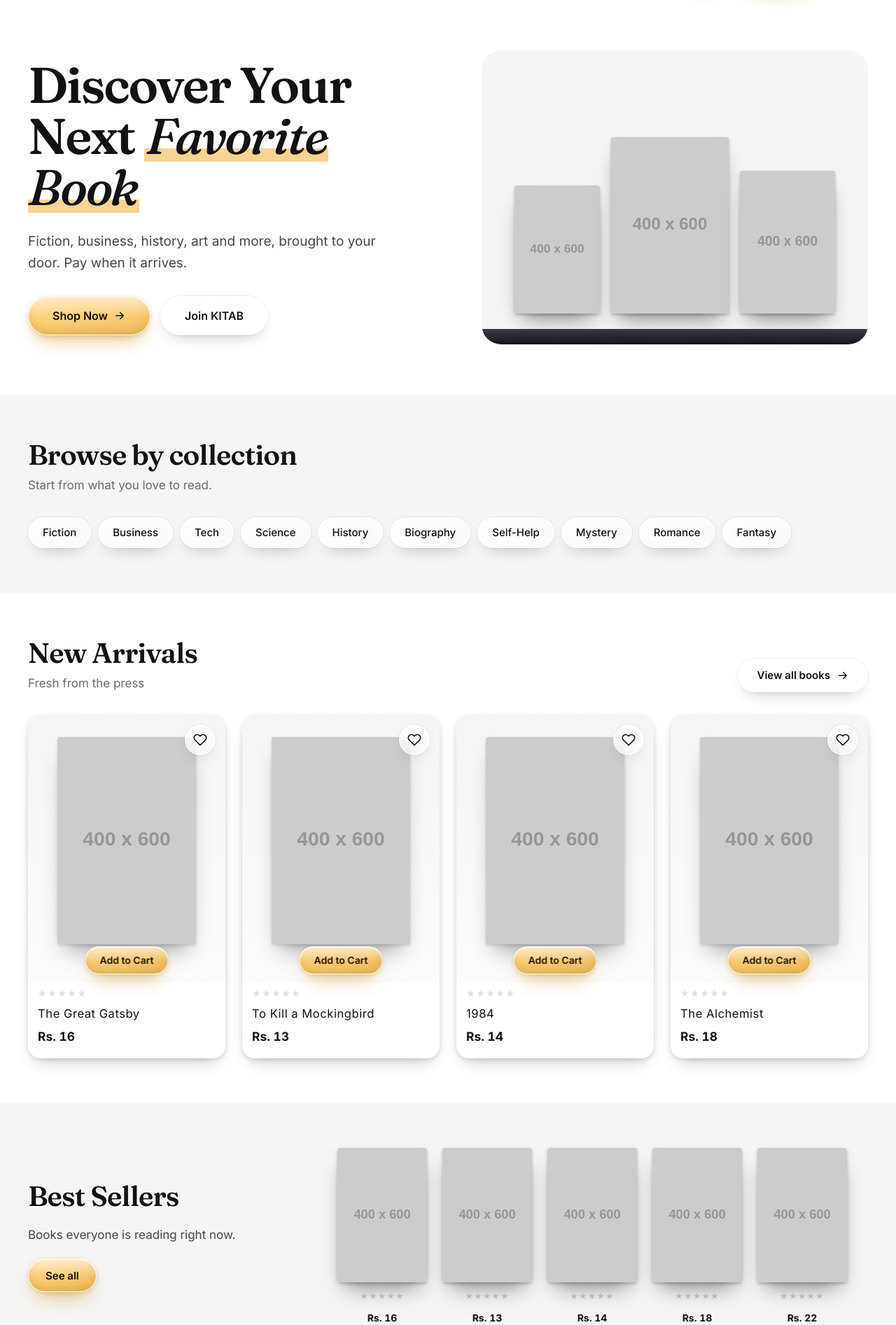
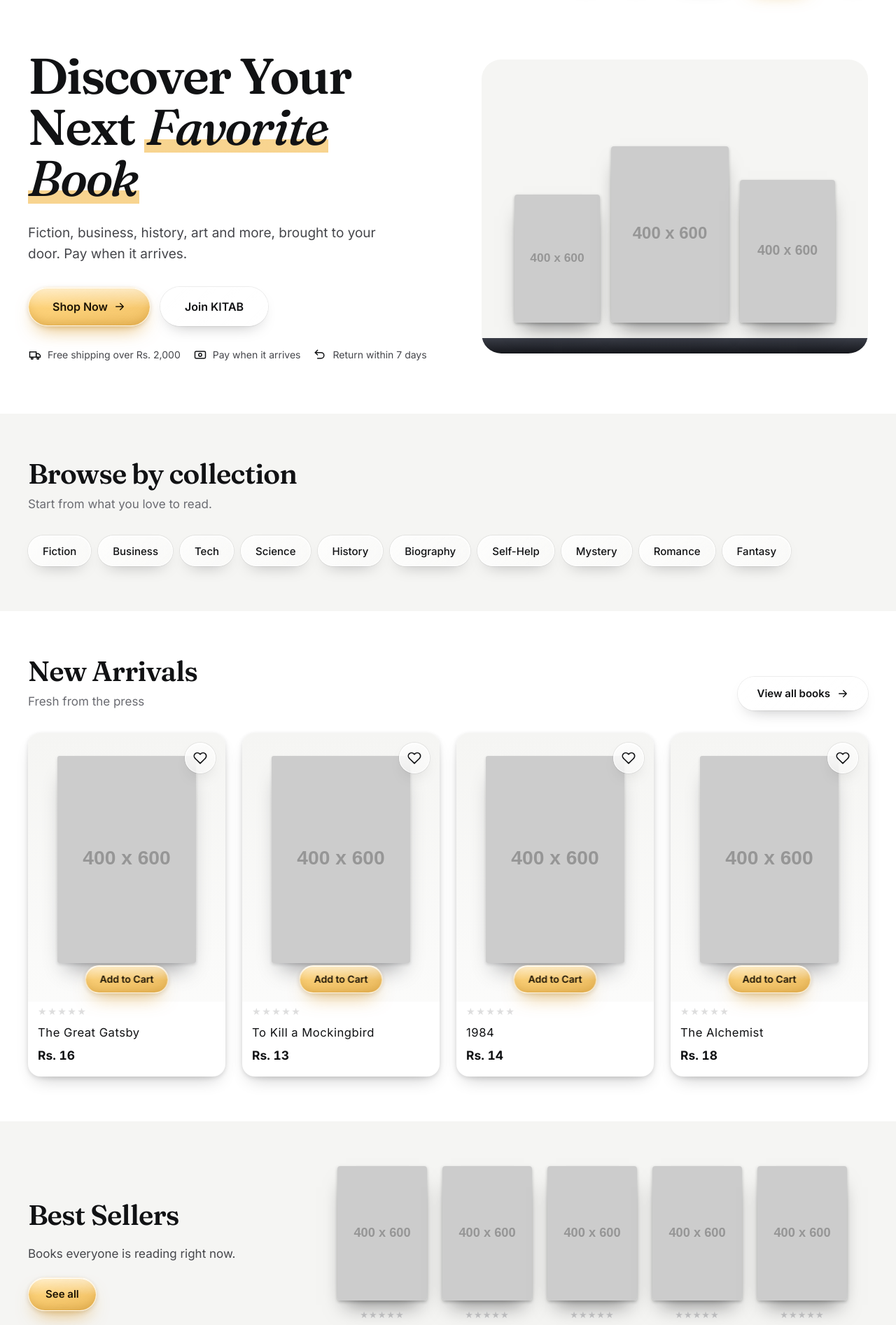
Before and after one commit to BisheshWaiba/Kitab, a PHP site: page / in a window 1280 px wide. Shown: the part 113-2006 px from the top of the page at 70% size. Run offline with PHP 8.4, Linux system fonts and the light colour scheme; data comes from the database, SQL or seed files in the repository; grey boxes labelled with a size stand in for pictures from a placeholder-image service; data that the repository does not hold is empty; some libraries are stand-ins or nearby versions.

Commit message:
ider page and bigger cards on big monitors, covers fade in, Home hero promises and entrance

```diff
--- a/assets/css/flat.css
+++ b/assets/css/flat.css
@@ -5,7 +5,7 @@
    Used by Home and Shop (page-specific parts: home-flat.css, shop-flat.css). */
 
 .fl { color: var(--k-ink); }
-.fl-wrap { width: 100%; max-width: 1280px; margin: 0 auto; padding: 0 40px; box-sizing: border-box; }
+.fl-wrap { width: 100%; max-width: var(--k-wrap); margin: 0 auto; padding: 0 40px; box-sizing: border-box; }
 
 /* ---------- type ---------- */
 .fl-h1 { margin: 0; font: 600 clamp(44px, 5.6vw, 72px)/1.02 var(--k-display); letter-spacing: -.03em; color: var(--k-ink); }
@@ -20,6 +20,8 @@
 .fl-head { display: flex; align-items: flex-end; justify-content: space-between; flex-wrap: wrap; gap: 24px; margin-bottom: 32px; }
 .fl-chips { display: flex; flex-wrap: wrap; gap: 10px; margin: 0; padding: 0; list-style: none; }
 .fl-grid { display: grid; grid-template-columns: repeat(auto-fill, minmax(min(250px, 100%), 1fr)); gap: 24px; }
+/* on big monitors (the page is 1560 wide, see --k-wrap in kitab.css) the cards grow instead of squeezing in a fifth column */
+@media (min-width: 1700px) { .fl-grid { grid-template-columns: repeat(auto-fill, minmax(min(320px, 100%), 1fr)); } }
 
 /* ---------- book cards (the shared .k-book card from k_book_card(), styled for these pages only) ---------- */
 /* A product-shot card, like a shop's product tile: no border, a soft shadow, a tall pale stage with the picture large on it,
@@ -33,7 +35,12 @@
 /* the stage: 390 wide to 530 tall like the reference (just over three quarters of the card), a very light grey that fades a little
    towards the bottom. The cover is centred in it, a little above the middle (the bottom padding leaves room for Add to Cart). */
 .fl .k-book__cover { box-sizing: border-box; aspect-ratio: 39 / 53; border-radius: 0; padding: 0 0 8cqw; background: linear-gradient(180deg, var(--k-band), color-mix(in srgb, var(--k-band) 40%, var(--k-white))); }
-.fl .k-book__cover .k-cover { width: 70%; max-width: 100%; box-shadow: 0 2px 4px rgba(20, 22, 28, .14), 0 20px 30px -14px rgba(20, 22, 28, .42); transition: transform .25s; }
+.fl .k-book__cover .k-cover { width: 70%; max-width: 100%; box-shadow: 0 2px 4px rgba(20, 22, 28, .14), 0 20px 30px -14px rgba(20, 22, 28, .42); transition: transform .25s, opacity .5s ease; }
+/* a cover fades in once it has loaded (k_cover() marks it .is-in), instead of popping into the pale stage. If that never happens (a
+   blocked script, a slow image) it shows itself after 4 seconds anyway. Without scripts (.has-js) nothing is hidden. */
+.has-js .fl .k-book__cover img.k-cover:not(.is-in),
+.has-js .gp-stage img.gp-stage__cover:not(.is-in) { opacity: 0; animation: k-cover-show .01s 4s forwards; }
+@keyframes k-cover-show { to { opacity: 1; } }
 .fl .k-book:hover .k-cover { transform: translateY(-6px); }
 
 /* under the stage (38.5% of the card's width tall): stars, name, price. The price sits at the bottom so every card in a row lines up.
--- a/assets/css/home-flat.css
+++ b/assets/css/home-flat.css
@@ -5,6 +5,27 @@
 .fh-hero { display: flex; flex-wrap: wrap; align-items: center; gap: 56px; padding-top: 72px; padding-bottom: 72px; }
 .fh-hero__copy { flex: 1 1 480px; min-width: 0; display: flex; flex-direction: column; gap: 26px; }
 .fh-hero__cta { display: flex; flex-wrap: wrap; gap: 14px; margin-top: 6px; }
+
+/* the three promises under the buttons (the same ones the Book page makes) */
+.fh-trust { display: flex; flex-wrap: wrap; gap: 10px 18px; margin: 4px 0 0; padding: 0; list-style: none; font-size: 14px; color: var(--k-ink-2); }
+.fh-trust li { display: inline-flex; align-items: center; gap: 8px; white-space: nowrap; }
+.fh-trust svg { flex: none; color: var(--k-ink); }
+
+/* The hero arrives in order: the words rise a little, then the three covers come up onto the shelf one after the other and lift
+   when pointed at. (People who asked for less motion get none of it.) */
+@media (prefers-reduced-motion: no-preference) {
+  @keyframes fh-rise { from { opacity: 0; transform: translateY(18px); } to { opacity: 1; transform: none; } }
+  .fh-hero__copy > * { animation: fh-rise .7s var(--k-ease) backwards; }
+  .fh-hero__copy > :nth-child(2) { animation-delay: .08s; }
+  .fh-hero__copy > :nth-child(3) { animation-delay: .16s; }
+  .fh-hero__copy > :nth-child(4) { animation-delay: .24s; }
+  .fh-shelf a { animation: fh-rise .8s var(--k-ease) backwards; }
+  .fh-shelf a:nth-child(1) { animation-delay: .2s; }
+  .fh-shelf a:nth-child(2) { animation-delay: .34s; }
+  .fh-shelf a:nth-child(3) { animation-delay: .48s; }
+  .fh-shelf .fh-cover { transition: transform .35s var(--k-ease); }
+  .fh-shelf a:hover .fh-cover { transform: translateY(-10px); }
+}
 
 /* three covers standing on a dark shelf */
 .fh-shelf { position: relative; flex: 1 1 440px; min-width: 0; display: flex; align-items: flex-end; justify-content: center; gap: 16px; min-height: 420px; padding: 36px 28px 44px; box-sizing: border-box; border-radius: 28px; background: var(--k-band); overflow: hidden; }
@@ -36,6 +57,9 @@
 /* ---------- our picks: tabs, then a grid of cards ---------- */
 .fl .k-picks__panel { grid-template-columns: repeat(auto-fill, minmax(min(250px, 100%), 1fr)); gap: 24px; align-items: stretch; }
 
+@media (min-width: 1700px) {
+  .fl .k-picks__panel { grid-template-columns: repeat(auto-fill, minmax(min(320px, 100%), 1fr)); } /* bigger cards on big monitors, like flat.css */
+}
 @media (max-width: 640px) {
   .fl .k-picks__panel { grid-template-columns: repeat(2, minmax(0, 1fr)); gap: 12px; } /* two cards across, like the other grids (flat.css) */
 }
--- a/assets/css/kitab.css
+++ b/assets/css/kitab.css
@@ -3,6 +3,7 @@
    have not been redesigned yet keep their current look. */
 
 :root {
+  --k-wrap: 1280px;              /* how wide the page content and the header can be; wider on big monitors (below) */
   --k-paper: #FFFFFF;
   --k-white: #FFFFFF;
   --k-band: #F5F5F3;
--- a/assets/css/product-flat.css
+++ b/assets/css/product-flat.css
@@ -7,7 +7,7 @@
 
 /* the cover on a light stage. The cover keeps the class gp-stage__cover: the page-to-page glide (includes/page_transitions.php) lands on it */
 .gp-stage { position: relative; display: flex; align-items: center; justify-content: center; align-self: stretch; min-height: 620px; border-radius: 24px; background: var(--k-band); }
-.gp-stage__cover { display: block; width: min(320px, 62%); height: auto; aspect-ratio: 2 / 3; object-fit: cover; border-radius: 6px; box-shadow: 0 3px 6px rgba(17, 18, 20, .3), 0 40px 56px -20px rgba(17, 18, 20, .6); }
+.gp-stage__cover { display: block; width: min(320px, 62%); height: auto; aspect-ratio: 2 / 3; object-fit: cover; border-radius: 6px; box-shadow: 0 3px 6px rgba(17, 18, 20, .3), 0 40px 56px -20px rgba(17, 18, 20, .6); transition: opacity .5s ease; }
 .gp-stage__cover.k-cover--empty { font-size: 24px; }
 .gp-tag { position: absolute; top: 20px; left: 20px; display: inline-flex; align-items: center; height: 30px; padding: 0 14px; border-radius: 999px; background: var(--k-white); border: 1px solid var(--k-line); font-size: 12px; font-weight: 600; letter-spacing: .02em; color: var(--k-ink); }
 
--- a/includes/helpers.php
+++ b/includes/helpers.php
@@ -335,8 +335,9 @@ function k_cover(array $b, string $class = 'k-cover', bool $lazy = true): void
         return;
     }
     $src = strpos($img, 'http') === 0 ? $img : BASE_URL . $img;
+    // onload / onerror mark the picture as arrived (.is-in), so book cards and the Book page can fade it in (flat.css)
     echo '<img class="' . $class . '" src="' . htmlspecialchars($src) . '" alt="' . htmlspecialchars($b['title']) . '"'
-        . ($lazy ? ' loading="lazy"' : '') . '>';
+        . ($lazy ? ' loading="lazy"' : '') . ' onload="this.classList.add(\'is-in\')" onerror="this.classList.add(\'is-in\')">';
 }
 
 // Decorative covers beside the login/register forms. $offset chooses which books.
--- a/index.php
+++ b/index.php
@@ -49,6 +49,30 @@ $shelf_order = [2, 0, 1];
                 </a>
                 <a href="<?php echo BASE_URL; ?>frontend/register.php" class="k-btn k-btn--outline k-btn--lg">Join KITAB</a>
             </div>
+            <?php $return_days = (int) (require __DIR__ . '/includes/legal_pages.php')['site']['return_days']; // the same promises the Book page makes ?>
+            <ul class="fh-trust" aria-label="How buying works">
+                <li>
+                    <svg width="20" height="20" viewBox="0 0 24 24" fill="none" stroke="currentColor" stroke-width="1.8"
+                        stroke-linecap="round" stroke-linejoin="round" aria-hidden="true">
+                        <path d="M3 7h11v9H3z" /><path d="M14 10h4l3 3v3h-7z" /><circle cx="7" cy="18" r="1.6" /><circle cx="17" cy="18" r="1.6" />
+                    </svg>
+                    Free shipping over Rs. <?php echo number_format(K_FREE_SHIPPING_AT); ?>
+                </li>
+                <li>
+                    <svg width="20" height="20" viewBox="0 0 24 24" fill="none" stroke="currentColor" stroke-width="1.8"
+                        stroke-linecap="round" stroke-linejoin="round" aria-hidden="true">
+                        <rect x="3" y="6" width="18" height="12" rx="2" /><circle cx="12" cy="12" r="2.6" />
+                    </svg>
+                    Pay when it arrives
+                </li>
+                <li>
+                    <svg width="20" height="20" viewBox="0 0 24 24" fill="none" stroke="currentColor" stroke-width="1.8"
+                        stroke-linecap="round" stroke-linejoin="round" aria-hidden="true">
+                        <path d="M4 8h10a5 5 0 0 1 0 10H8" /><path d="M8 4 4 8l4 4" />
+                    </svg>
+                    Return within <?php echo $return_days; ?> days
+                </li>
+            </ul>
         </div>
 
         <div class="fh-shelf">
```
Also changed, not shown: other parts of assets/css/kitab.css (+20 -16 lines).
